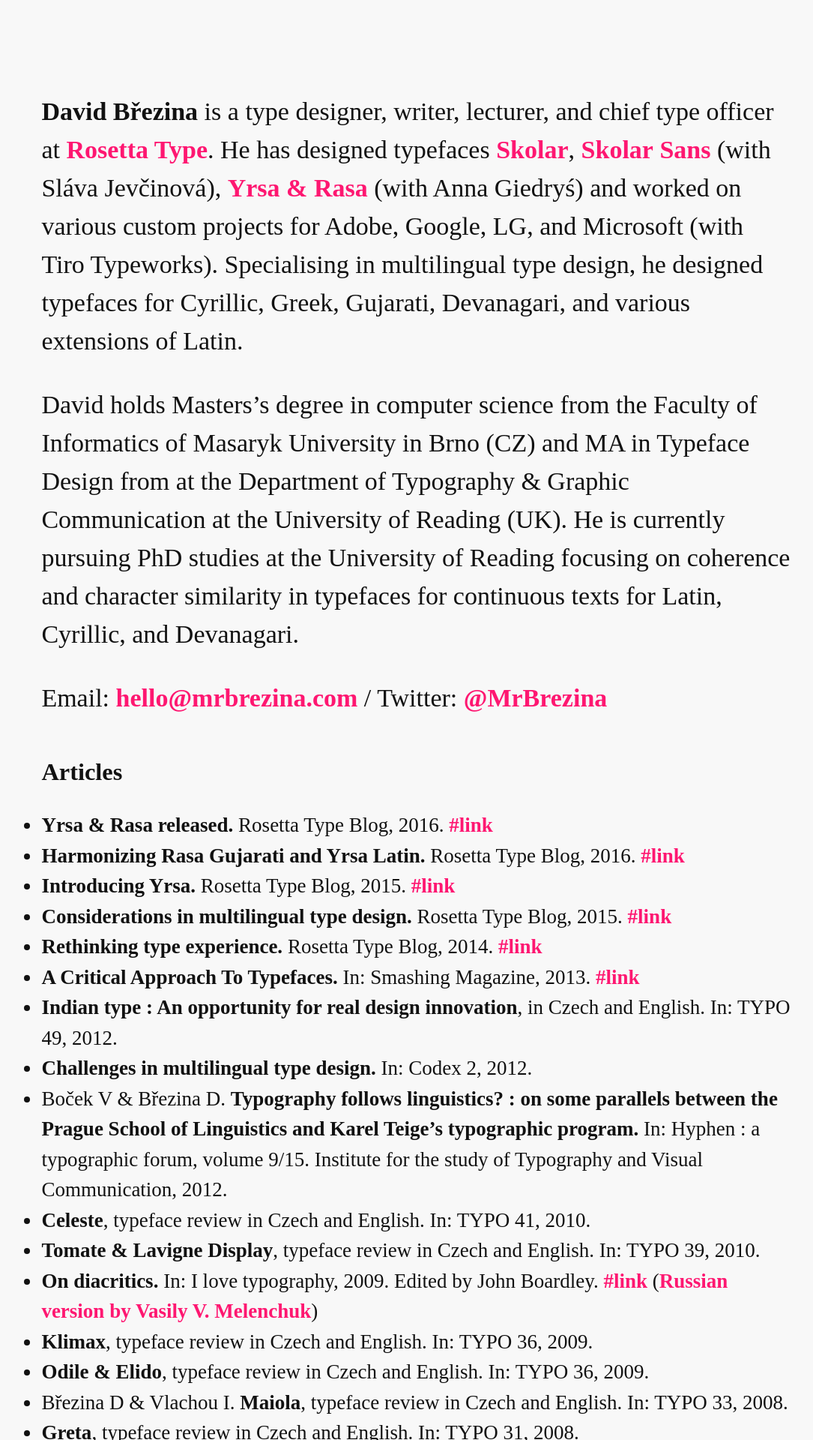
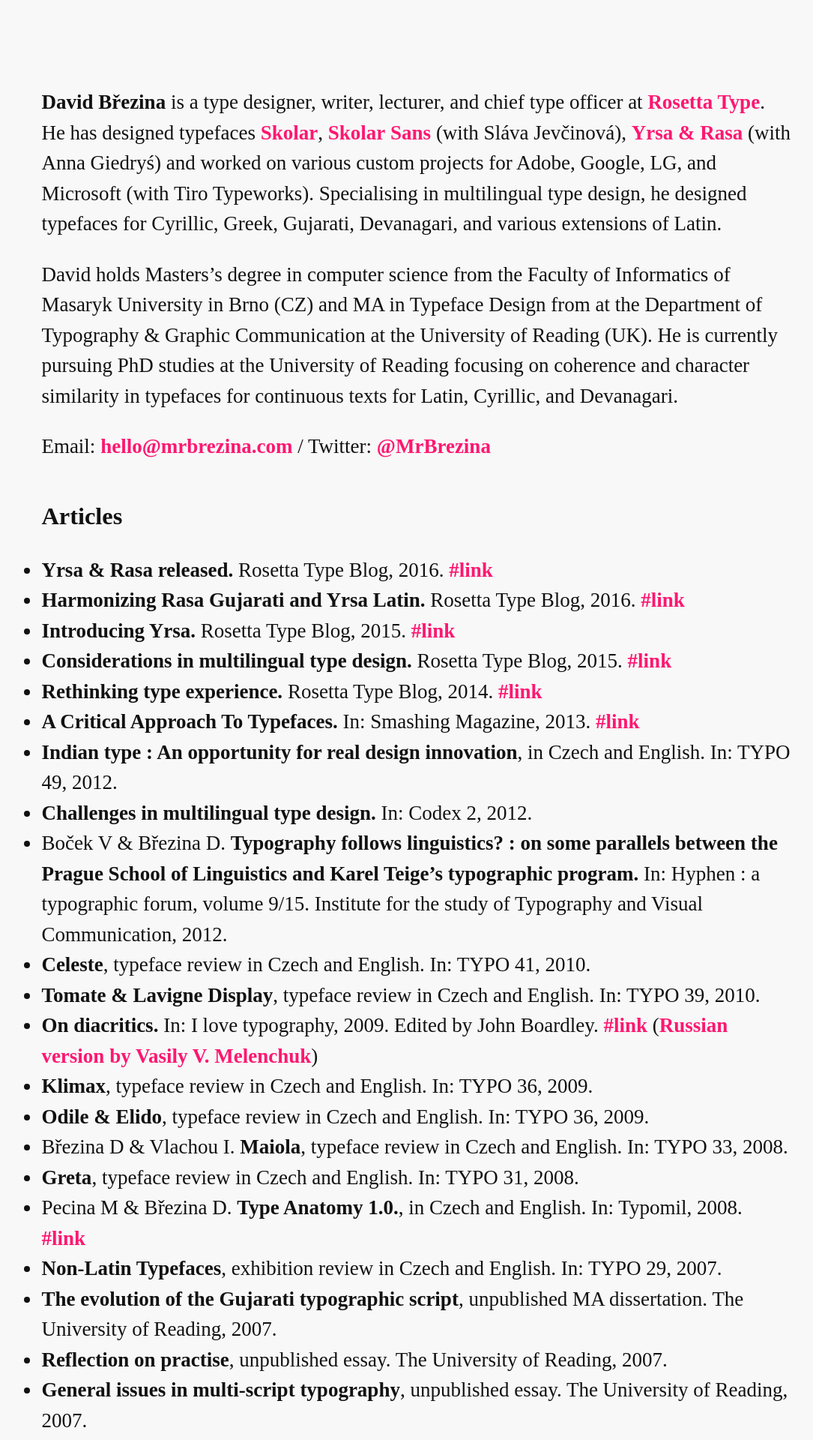
Before and after one commit to MrBrezina/mrbrezina.com, a Jekyll site: the page built from README.md, in a window 1280 px wide. Shown: the top 1920 px of the page at 75% size, without its empty margins (79-1164 px from the left). Built offline with Jekyll 4.4.1, drawn with Linux system fonts in a browser that asks for light colours; some web fonts are replaced; comment, search, counter and statistics services are not loaded.

Commit message:
Type sizes amended

```diff
--- a/assets/styles.css
+++ b/assets/styles.css
@@ -38,7 +38,7 @@ h2 {
 
 p {
   margin: 1em 0;
-  font-size: 34px;
+  font-size: 27px;
 }
 
 strong {
@@ -79,7 +79,7 @@ a:hover {
     font-size: 24px;
   }
   p {
-    font-size: 28px;
+    font-size: 27px;
   }
 }
 
```
